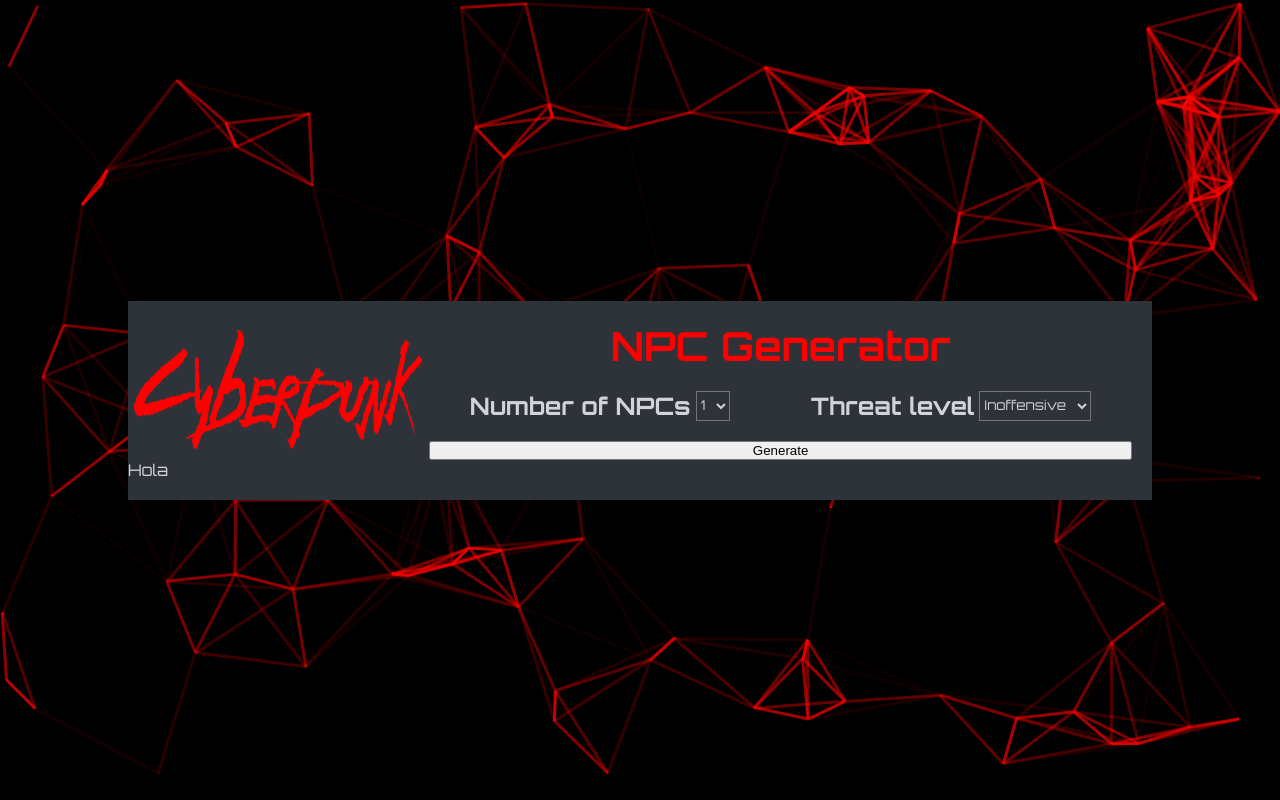
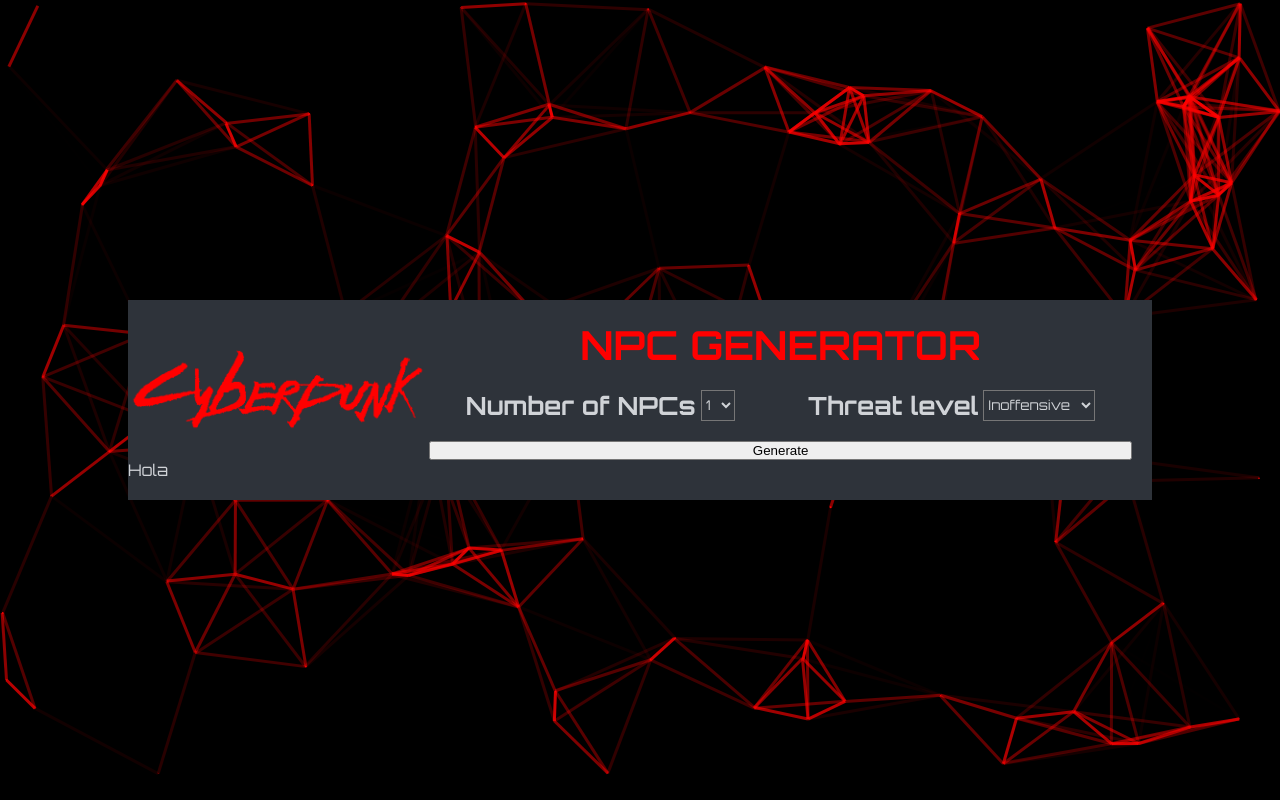
Before and after one commit to SergioDOsorio/cyberpunk2020-generator, a React (Vite) app: page /#/ in a window 1280 px wide. Built offline with nearby package versions, Linux system fonts and the light colour scheme.

Commit message:
Changes in the interface

```diff
--- a/src/App.css
+++ b/src/App.css
@@ -17,7 +17,9 @@
     font-family: "Orbitron", sans-serif;
     padding: 20px 20px 20px 0; }
     body main .bg .main-container .container-menu {
-      display: flex; }
+      display: flex;
+      justify-content: center;
+      align-items: center; }
       body main .bg .main-container .container-menu img {
         width: 30%; }
       body main .bg .main-container .container-menu .container-options {
@@ -29,14 +31,18 @@
         gap: 20px; }
         body main .bg .main-container .container-menu .container-options h1 {
           color: #FF0000;
-          font-size: 40px; }
+          font-size: 40px;
+          font-family: "Orbitron", sans-serif; }
         body main .bg .main-container .container-menu .container-options .config {
           display: flex;
           width: 100%;
-          justify-content: space-around; }
+          justify-content: space-around;
+          flex-wrap: wrap; }
           body main .bg .main-container .container-menu .container-options .config div {
             display: flex;
             gap: 5px; }
+            body main .bg .main-container .container-menu .container-options .config div h2 {
+              font-size: 25px; }
             body main .bg .main-container .container-menu .container-options .config div select {
               background-color: #60697800;
               color: #D0D3D7;
--- a/src/pages/NpcGenerator.jsx
+++ b/src/pages/NpcGenerator.jsx
@@ -8,7 +8,7 @@
                 <div className='container-menu'>
                     <img src={Logo} alt="Javascript logo" className='logo' />
                     <div className='container-options'>
-                        <h1>NPC Generator</h1>
+                        <h1>NPC GENERATOR</h1>
                         <div className='config'>
                             <div >
                                 <h2>Number of NPCs</h2>
--- a/src/scss/App.scss
+++ b/src/scss/App.scss
@@ -1,4 +1,5 @@
 @import url('https://fonts.googleapis.com/css2?family=Orbitron:wght@400..900&display=swap');
+
 
 * {
     margin: 0;
@@ -23,6 +24,8 @@
                 padding: 20px 20px 20px 0;
                 .container-menu{
                     display: flex;
+                    justify-content: center;
+                    align-items: center;
                     img{
                         width: 30%;
                     }
@@ -36,14 +39,19 @@
                         h1{
                             color: #FF0000;
                             font-size: 40px;
+                            font-family: "Orbitron", sans-serif;
                         }
                         .config{
                             display: flex;
                             width: 100%;
                             justify-content: space-around;
+                            flex-wrap: wrap;
                             div{
                                 display: flex;
                                 gap: 5px;
+                                h2{
+                                    font-size: 25px;
+                                }
                                 select{
                                     background-color: #60697800;
                                     color: #D0D3D7;
```
